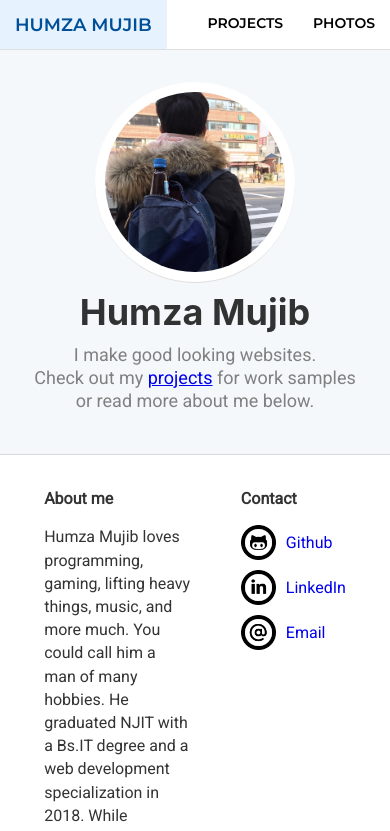
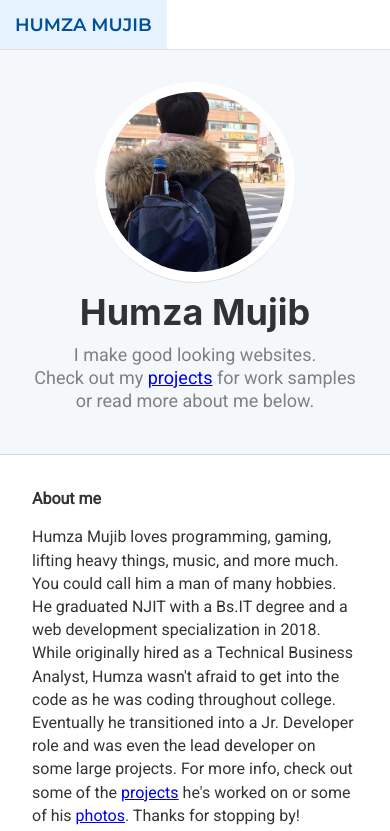
Before and after one commit to hkmcoding/personal-site, a Gatsby site: page / in a window 390 px wide. Shown: the top 831 px of the page. Built offline with nearby package versions, Linux system fonts and the light colour scheme; Gatsby itself is replaced by a stand-in of ours.

Commit message:
Home page and header mobile stylings

```diff
--- a/src/components/header.css
+++ b/src/components/header.css
@@ -49,3 +49,9 @@
 .right {
 	float: right;
 }
+
+@media(max-width: 450px) {
+	.right {
+		display: none;
+	}
+}
--- a/src/components/header.js
+++ b/src/components/header.js
@@ -15,14 +15,14 @@ const Header = ({ siteTitle }) => (
     </div>
     <div className={`right link`}>
       <h1 className={`header-link`}>
-        <Link className={`link-text light`} to='#'>
+        <Link className={`link-text light`} to='/photos'>
           PHOTOS
         </Link>
       </h1>
     </div>
     <div className={`right link`}>
       <h1 className={`header-link`}>
-        <Link className={`link-text light`} to='#'>
+        <Link className={`link-text light`} to='/projects'>
           PROJECTS
         </Link>
       </h1>
--- a/src/pages/index.js
+++ b/src/pages/index.js
@@ -19,7 +19,7 @@ const IndexPage = () => (
         <div className={`text-container`}>
           <h1 className={`name`}>Humza Mujib</h1>
           <p className={`description`}>I make good looking websites.</p>
-          <p className={`description`}>Check out my <Link to='#'>projects</Link> for work samples or read more about me below.</p>
+          <p className={`description`}>Check out my <Link to='/projects'>projects</Link> for work samples or read more about me below.</p>
         </div>
       </div>
     </div>
@@ -30,7 +30,7 @@ const IndexPage = () => (
             About me
           </span>
           <p className={`about-paragraph`}>
-            Humza Mujib loves programming, gaming, lifting heavy things, music, and more much. You could call him a man of many hobbies. He graduated NJIT with a Bs.IT degree and a web development specialization in 2018. While originally hired as a Technical Business Analyst, Humza wasn't afraid to get into the code as he was coding throughout college. Eventually he transitioned into a Jr. Developer role and was even the lead developer on some large projects. For more info, check out some of the <Link to='/projects'>projects</Link> he's worked on or some of his <Link to=''>photos</Link>. Thanks for stopping by!
+            Humza Mujib loves programming, gaming, lifting heavy things, music, and more much. You could call him a man of many hobbies. He graduated NJIT with a Bs.IT degree and a web development specialization in 2018. While originally hired as a Technical Business Analyst, Humza wasn't afraid to get into the code as he was coding throughout college. Eventually he transitioned into a Jr. Developer role and was even the lead developer on some large projects. For more info, check out some of the <Link to='/projects'>projects</Link> he's worked on or some of his <Link to='#'>photos</Link>. Thanks for stopping by!
           </p>
         </div>
         <div className={`contact`}>
--- a/src/styles/index.css
+++ b/src/styles/index.css
@@ -106,3 +106,13 @@
 	font-weight: 700;
 	margin-bottom: 10px;
 }
+
+@media(max-width: 670px) {
+	.bottom-center {
+		flex-direction: column;
+	}
+	.about-me {
+		width: 100%;
+		margin-right: 0;
+	}
+}
--- a/src/styles/projects.css
+++ b/src/styles/projects.css
@@ -1,5 +1,5 @@
 .container {
-	width: 500px;
+	max-width: 500px;
 	margin: 20px;
 	border: 1px solid rgba(0,0,0,.125);
 	border-radius: 25px;
@@ -58,7 +58,7 @@
 	display: block;
 	position: relative;
 	text-align: center;
-	height: 350px;
+	max-height: 350px;
 }
 
 .project-title {
```
